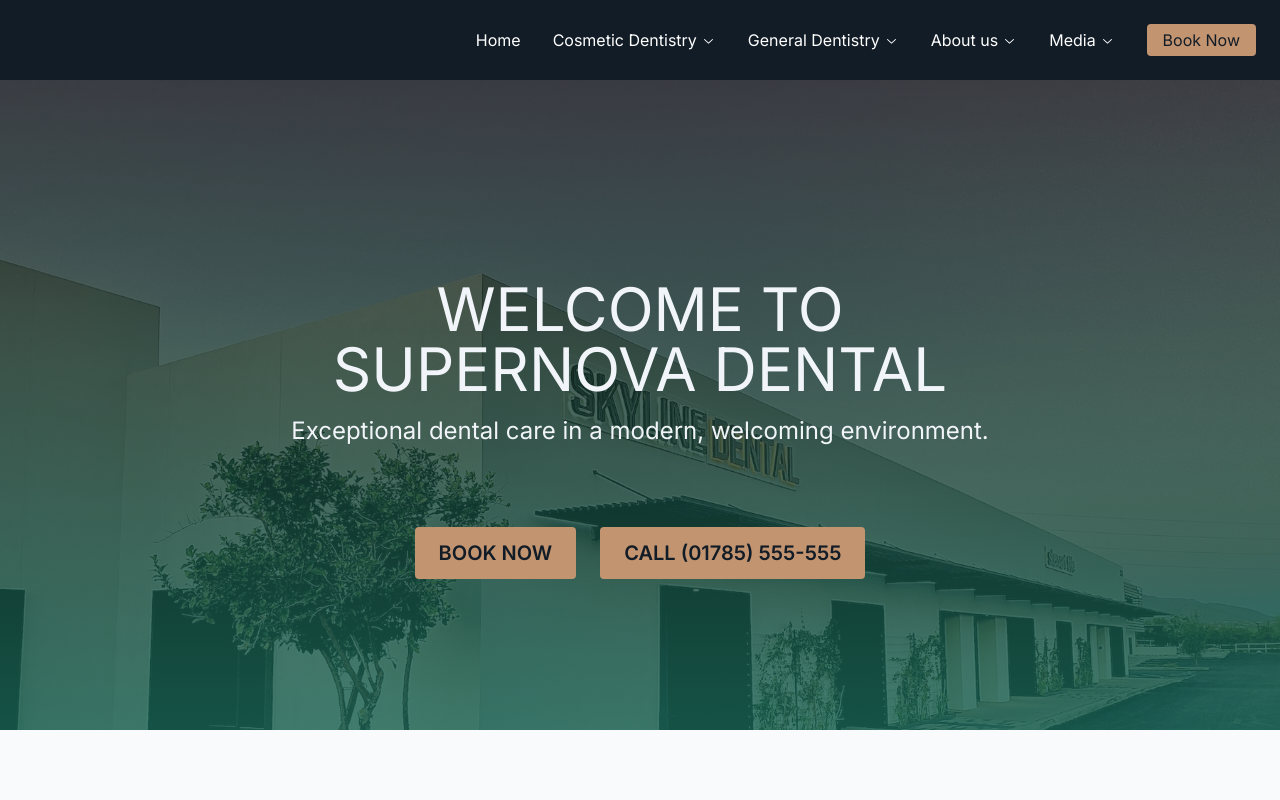
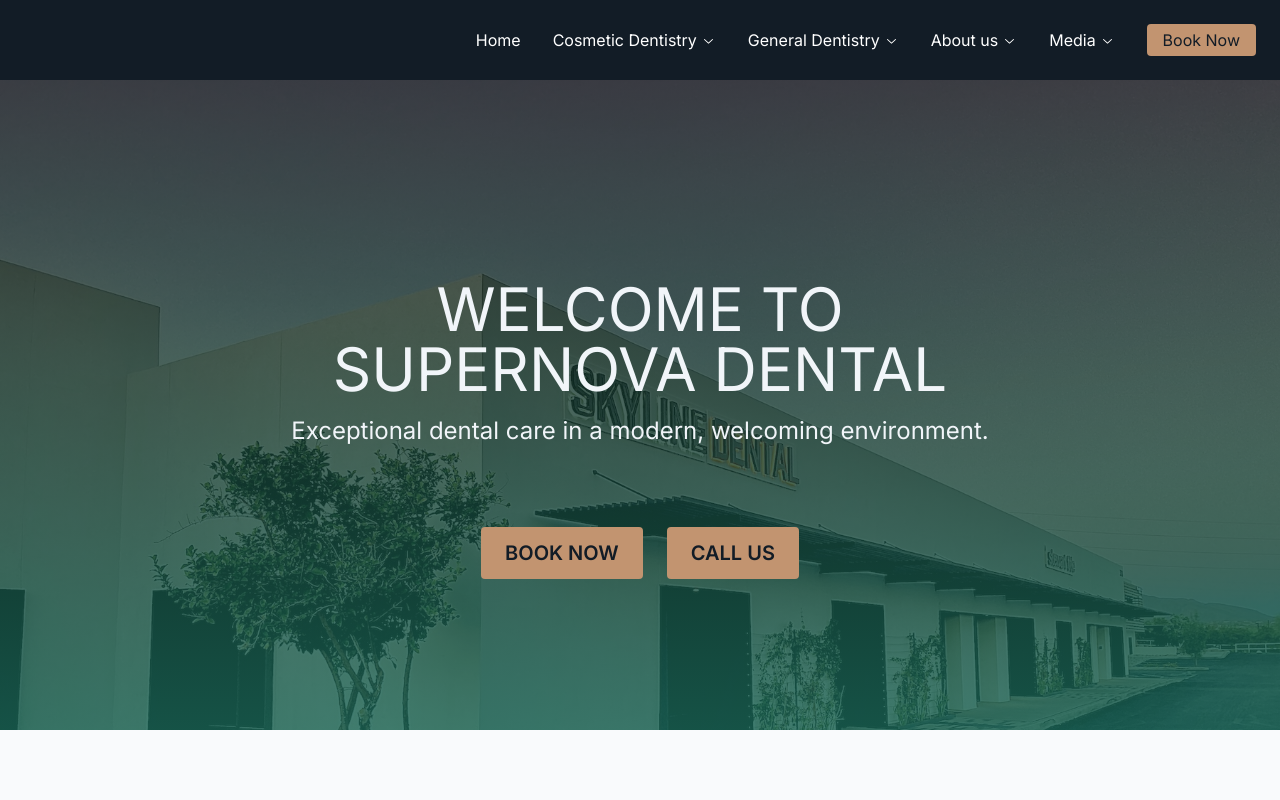
Before and after one commit to Supernova-Dentist/Supernova-Dentist-FE-TS, a Next.js app: page /clinic in a window 1280 px wide. Shown: the top 800 px of the page. Built offline with nearby package versions, Linux system fonts and the light colour scheme; no server answers.

Commit message:
refactor: Update CtaButtons component to use generic text for call button

```diff
--- a/src/components/blocks/Cta/CtaButtons.tsx
+++ b/src/components/blocks/Cta/CtaButtons.tsx
@@ -10,7 +10,7 @@ export default function CtaButtons() {
       </Link>
       <Button
         className='uppercase sm:text-xl font-semibold sm:px-6 sm:py-3 w-full sm:w-auto'
-        text='Call (01785) 555-555'
+        text='Call US'
       />
     </div>
   );
```
